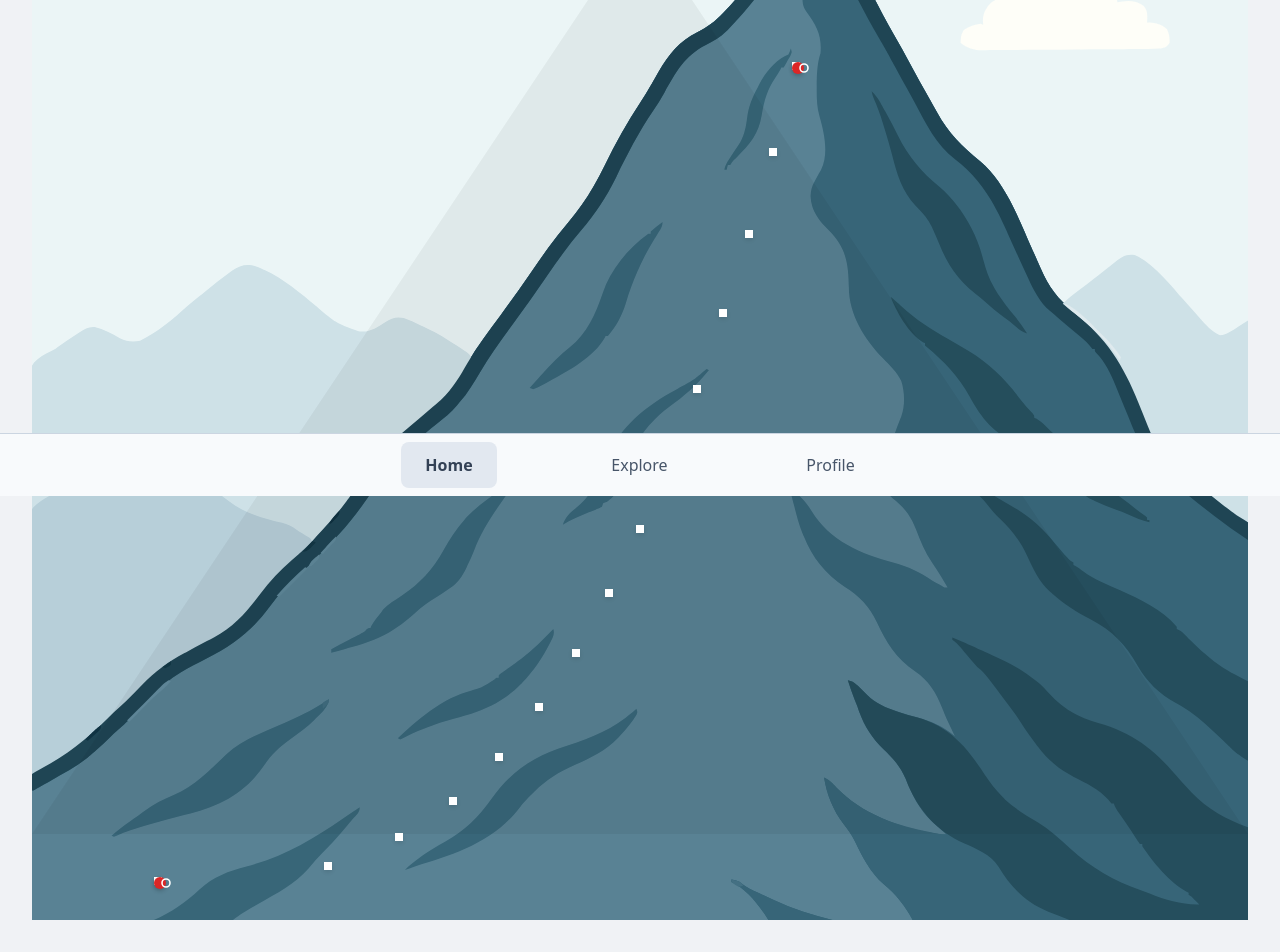
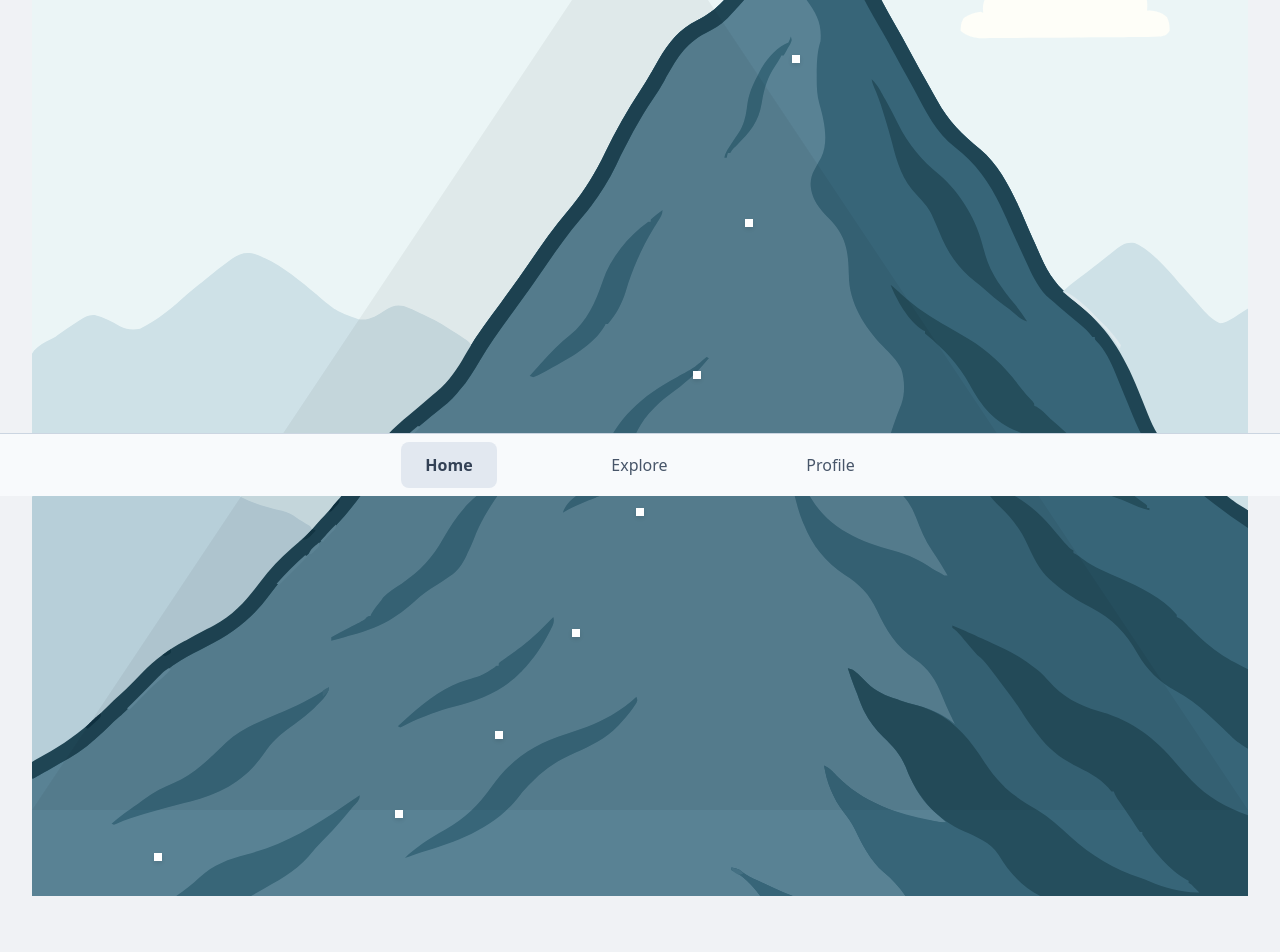
Before and after one commit to israelavendanojr/skill-roadmap, a React (Vite) app in the folder frontend/: page / in a window 1280 px wide. Shown: the part 304-1256 px from the top of the page. After the commit the page ends 1232 px from the top, so only its background shows below. Built offline with nearby package versions, Linux system fonts and the light colour scheme.

Commit message:
Working line

```diff
--- a/frontend/src/App.tsx
+++ b/frontend/src/App.tsx
@@ -6,8 +6,7 @@ import { Mountain } from './components/Mountain'
 
 function App() {
   const [currentTab, setCurrentTab] = useState('home');
-  const [dotCount, setDotCount] = useState(15); // This controls the number of blue dots
-  const [debug, setDebug] = useState(false); // Toggle debug mode to show/hide red dots
+  const [dotCount, setDotCount] = useState(8); // This controls the number of blue dots
 
   const handleTabChange = (tab: string) => {
     setCurrentTab(tab);
@@ -23,13 +22,8 @@ function App() {
         {currentTab === 'home' && (
           <div className="mountain-container">
             <div className="flex flex-col gap-4">
-              <div className="flex justify-between items-center">
-                <span className="text-sm text-gray-600">Number of Blue Dots: {dotCount}</span>
-
-              </div>
               <Mountain
                 dotCount={dotCount}
-
               />
             </div>
           </div>
--- a/frontend/src/components/Mountain.tsx
+++ b/frontend/src/components/Mountain.tsx
@@ -51,7 +51,6 @@ export const Mountain: React.FC<MountainProps> = ({
 }) => {
   const mountainHeight = 600;
   const mountainWidth = 800;
-  const pathWidth = 3;
   const curveStrength = 0.5; // Controls how curved the path is
 
   // Calculate points along the path using the provided function
@@ -99,13 +98,7 @@ export const Mountain: React.FC<MountainProps> = ({
 
 
 
-  // Log the start and end points for debugging
-  console.log('Start Point:', startPoint);
-  console.log('End Point:', endPoint);
 
-  // Calculate points to verify their positions
-  const testPoints = calculatePathPoints();
-  console.log('Calculated Points:', testPoints);
 
   return (
     <div className="relative w-full h-[600px] bg-gradient-to-br from-gray-50 to-blue-50 dark:from-gray-900 dark:to-blue-900 border-2 border-red-500">
@@ -120,32 +113,6 @@ export const Mountain: React.FC<MountainProps> = ({
         </svg>
       </div>
 
-      {/* Start and End Points (Red dots) */}
-      <div className="absolute inset-0">
-        <motion.div
-          className="marker"
-          style={{
-            left: `${(startPoint.x / mountainWidth) * 100}%`,
-            top: `${(startPoint.y / mountainHeight) * 100}%`,
-            zIndex: 100, // Ensure dots appear above other elements
-          }}
-          initial={{ opacity: 0, scale: 0.5 }}
-          animate={{ opacity: 1, scale: 1 }}
-          transition={{ duration: 0.3 }}
-        />
-        <motion.div
-          className="marker"
-          style={{
-            left: `${(endPoint.x / mountainWidth) * 100}%`,
-            top: `${(endPoint.y / mountainHeight) * 100}%`,
-            zIndex: 100, // Ensure dots appear above other elements
-          }}
-          initial={{ opacity: 0, scale: 0.5 }}
-          animate={{ opacity: 1, scale: 1 }}
-          transition={{ duration: 0.3 }}
-        />
-      </div>
-
       {/* Blue Points */}
       <div className="absolute inset-0">
         {generatePathPoints()}
```
